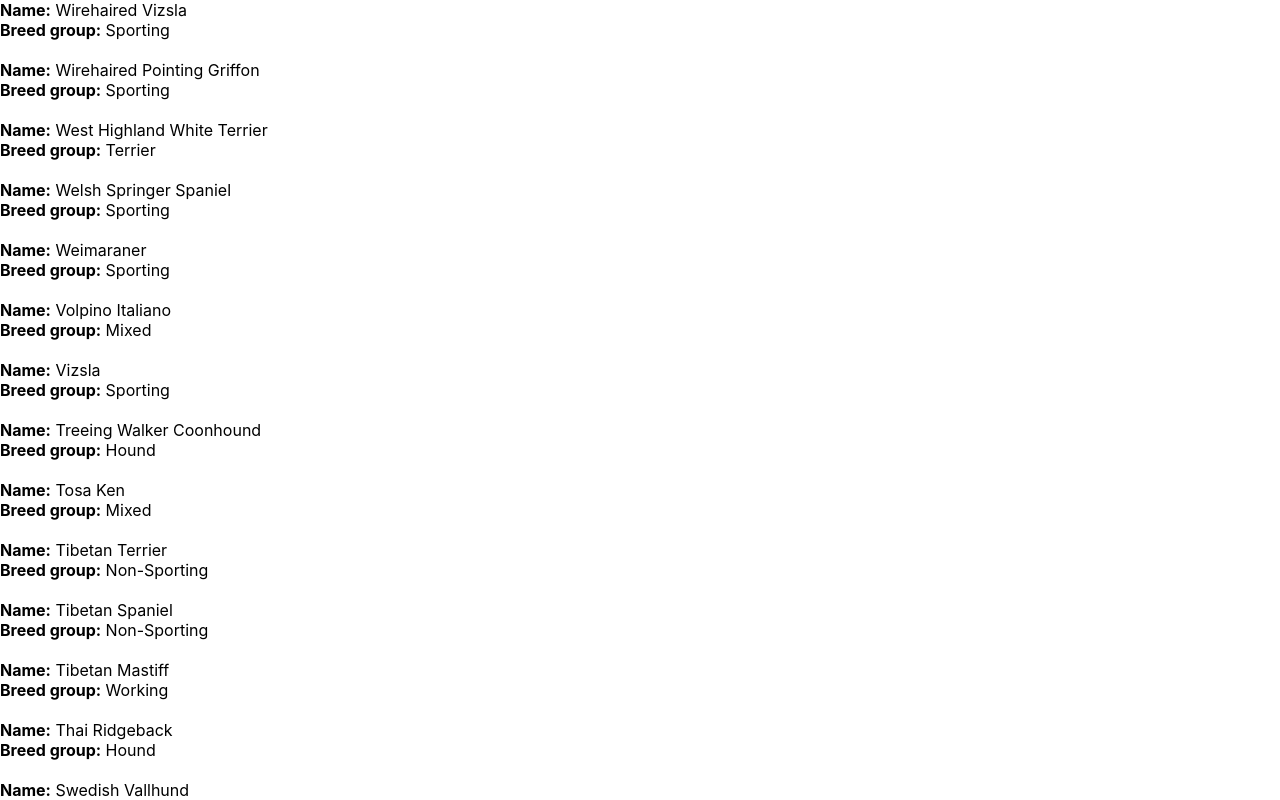
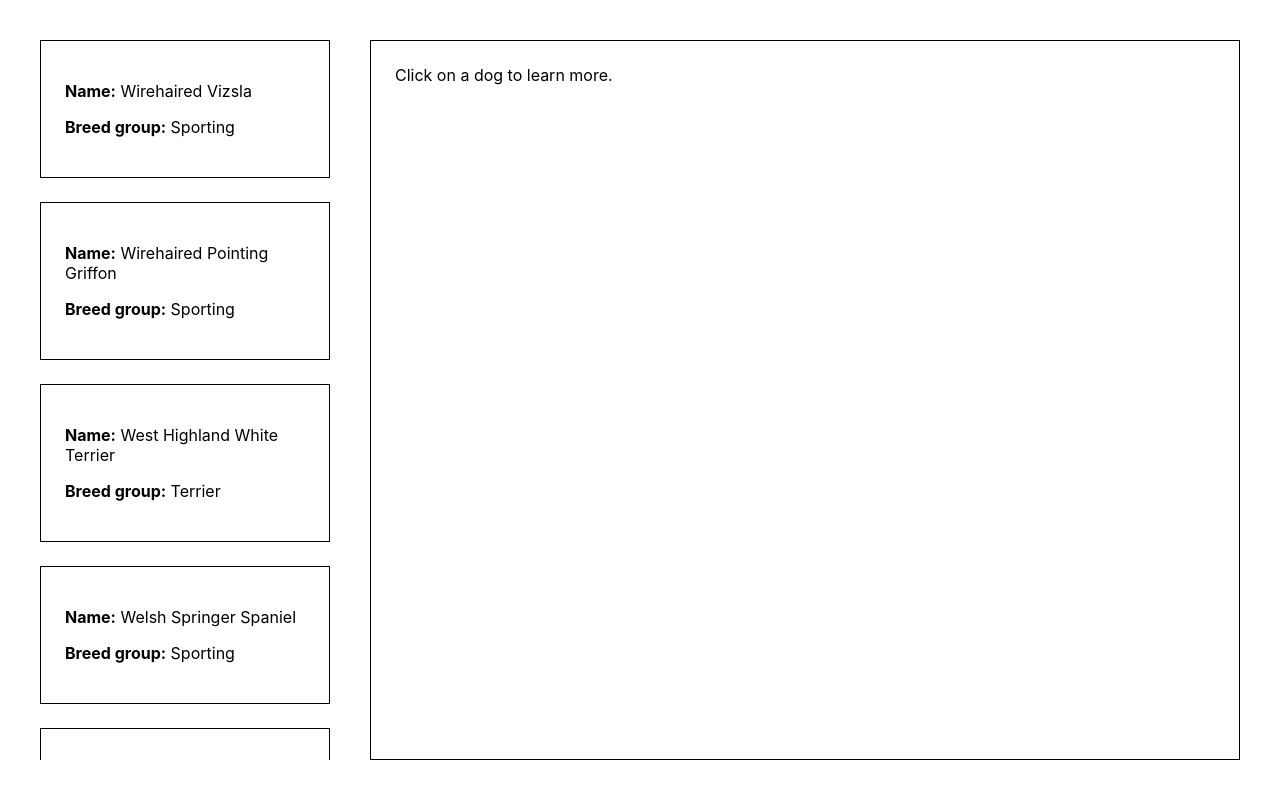
Before and after one commit to chanhman/doggy, a Next.js app: page / in a window 1280 px wide. Built offline with nearby package versions, Linux system fonts and the light colour scheme.

Commit message:
Add some styles

```diff
--- a/components/Doggies/index.tsx
+++ b/components/Doggies/index.tsx
@@ -12,16 +12,15 @@ export default function Doggies({
   return (
     <aside>
       {data.map((dog) => (
-        <div key={dog.id}>
+        <div className="card" key={dog.id}>
           <div onClick={() => setCurrentDog(dog)}>
-            <div>
+            <p>
               <b>Name:</b> {dog.name ? dog.name : 'N/A'}
-            </div>
-            <div>
+            </p>
+            <p>
               <b>Breed group:</b> {dog.breed_group ? dog.breed_group : 'N/A'}
-            </div>
+            </p>
           </div>
-          <br />
         </div>
       ))}
     </aside>
--- a/components/DoggyDeets/index.tsx
+++ b/components/DoggyDeets/index.tsx
@@ -1,4 +1,4 @@
-export default function DoggyDeets1({
+export default function DoggyDeets({
   currentDog,
 }: {
   currentDog: {
@@ -10,7 +10,9 @@ export default function DoggyDeets1({
   }
 }) {
   return (
-    <div>
+    <div className="deets">
+      {currentDog ? (
+        <>
           <div>
             <b>Temperament:</b>
             <ul>
@@ -21,15 +23,19 @@ export default function DoggyDeets1({
                 : 'N/A'}
             </ul>
           </div>
-      <div>
+          <p>
             <b>Weight in metric:</b>{' '}
             {currentDog.weight && currentDog.weight.metric
               ? currentDog.weight.metric
               : 'N/A'}
-      </div>
-      <div>
+          </p>
+          <p>
             <b>Bred for:</b> {currentDog.bred_for ? currentDog.bred_for : 'N/A'}
-      </div>
+          </p>
+        </>
+      ) : (
+        'Click on a dog to learn more.'
+      )}
     </div>
   )
 }
--- a/pages/index.tsx
+++ b/pages/index.tsx
@@ -27,7 +27,7 @@ export default function Home({
   return (
     <div className="layout">
       <Doggies data={sortedDogsByName} setCurrentDog={setCurrentDog} />
-      {currentDog ? <DoggyDeets currentDog={currentDog} /> : null}
+      <DoggyDeets currentDog={currentDog} />
     </div>
   )
 }
--- a/styles/globals.css
+++ b/styles/globals.css
@@ -1,3 +1,9 @@
+:root {
+  --bd-color: rgb(0, 0, 0);
+  --layout-gap: 2.5rem;
+  --padding: 1.5rem;
+}
+
 * {
   box-sizing: border-box;
 }
@@ -19,9 +25,26 @@ a {
 .layout {
   display: grid;
   grid-template-columns: 1fr 3fr;
+  grid-gap: var(--layout-gap);
   height: 100vh;
+  padding: var(--layout-gap);
 }
 
 aside {
   overflow: auto;
 }
+
+.card {
+  padding: var(--padding);
+  border: 1px solid var(--bd-color);
+  cursor: pointer;
+}
+
+.card:not(:last-child) {
+  margin-bottom: var(--padding);
+}
+
+.deets {
+  border: 1px solid var(--bd-color);
+  padding: var(--padding);
+}
```
Lines whose indentation alone changed are shown as unchanged.
